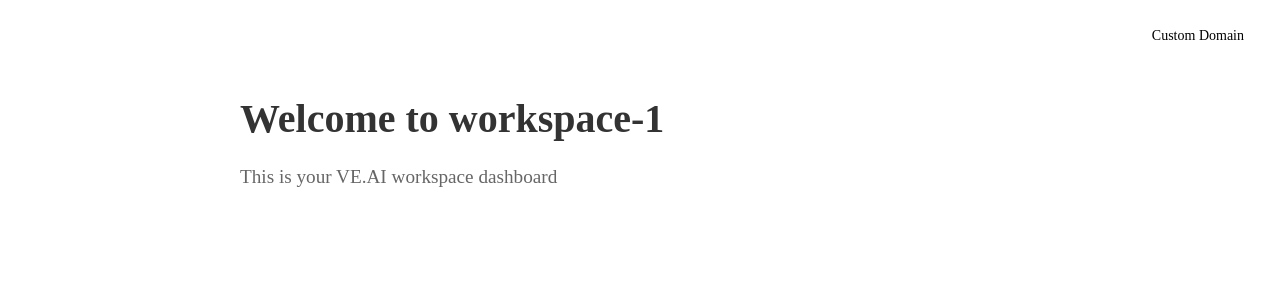
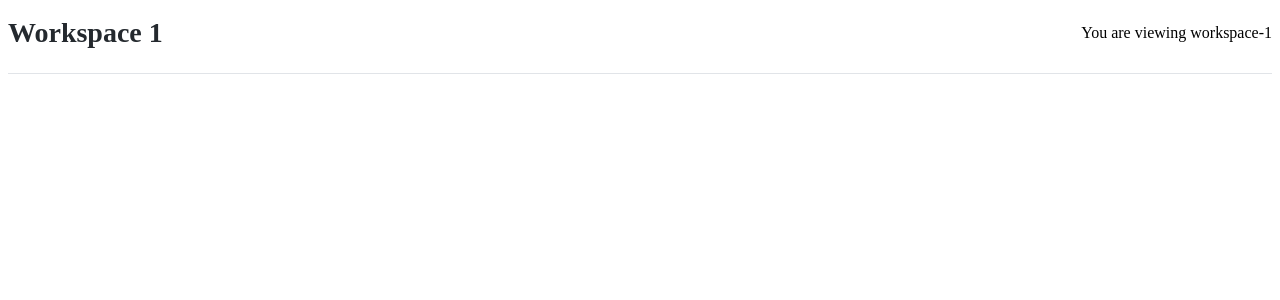
Before and after one commit to spanDevOps/ve-ai-test-app, a React (Create React App) app: page / in a window 1280 px wide. Shown: the top 300 px of the page. Built offline with nearby package versions, Linux system fonts and the light colour scheme; the HTML template or start-up script is replaced by a standard one.

Commit message:
refactor: simplify app to just show workspace ID

```diff
--- a/src/App.js
+++ b/src/App.js
@@ -1,63 +1,25 @@
-import React, { useEffect } from 'react';
-import { BrowserRouter as Router, Routes, Route } from 'react-router-dom';
-import { WorkspaceProvider, useWorkspace } from './contexts/WorkspaceContext';
+import React from 'react';
 import './App.css';
 
-// Main dashboard component
-function Dashboard() {
-  const { workspaceId } = useWorkspace();
+function App() {
+  const [workspaceId, setWorkspaceId] = React.useState(null);
 
-  useEffect(() => {
-    console.log('Dashboard mounted');
-    console.log('Current workspace:', workspaceId);
-    console.log('Full URL:', window.location.href);
-    console.log('Current path:', window.location.pathname);
-  }, [workspaceId]);
+  React.useEffect(() => {
+    // Extract workspace ID from path or use default
+    const path = window.location.pathname;
+    const match = path.match(/workspace-(\d+)/);
+    const id = match ? match[1] : '1';
+    setWorkspaceId(id);
+  }, []);
 
-  if (!workspaceId) {
-    console.log('No workspace ID found');
-    return (
-      <div className="error-page">
-        <h1>404 - Not Found</h1>
-        <p>Invalid workspace configuration</p>
-      </div>
-    );
-  }
-
-  console.log('Rendering dashboard for workspace:', workspaceId);
   return (
-    <div className="workspace-layout">
-      <div className="workspace-badge">Custom Domain</div>
-      <div className="dashboard">
-        <h1>Welcome to {workspaceId}</h1>
-        <p>This is your VE.AI workspace dashboard</p>
-      </div>
+    <div className="App">
+      <header className="App-header">
+        <h1>Workspace {workspaceId}</h1>
+        <p>You are viewing workspace-{workspaceId}</p>
+      </header>
     </div>
   );
 }
 
-// Root component that sets up routing
-function App() {
-  const basename = window.location.pathname.startsWith('/workspace-')
-    ? `/${window.location.pathname.split('/')[1]}`
-    : '';
-
-  useEffect(() => {
-    console.log('App mounted');
-    console.log('Initial URL:', window.location.href);
-    console.log('Initial path:', window.location.pathname);
-    console.log('Using basename:', basename);
-  }, [basename]);
-
-  return (
-    <Router basename={basename}>
-      <WorkspaceProvider>
-        <Routes>
-          <Route path="/*" element={<Dashboard />} />
-        </Routes>
-      </WorkspaceProvider>
-    </Router>
-  );
-}
-
 export default App;
```
